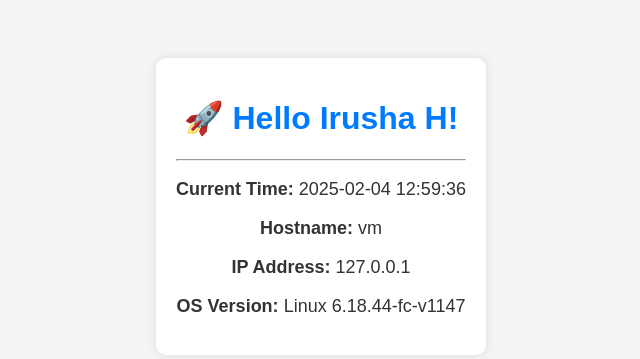
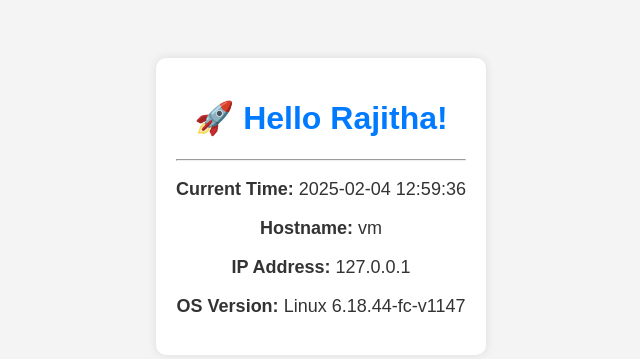
Before and after one commit to irushahm/azure-webapp-deployment, a Flask app: page / in a window 1280 px wide. Shown: the top 359 px of the page, without its empty margins (319-959 px from the left). Run offline with Flask 2, Linux system fonts and the light colour scheme.

Commit message:
Change name for test

```diff
--- a/app/templates/index.html
+++ b/app/templates/index.html
@@ -8,7 +8,7 @@
 </head>
 <body>
     <div class="container">
-        <h1>🚀 Hello Irusha H!</h1>
+        <h1>🚀 Hello Rajitha!</h1>
         <hr>
         <p><strong>Current Time:</strong> {{ time }}</p>
         <p><strong>Hostname:</strong> {{ hostname }}</p>
```
